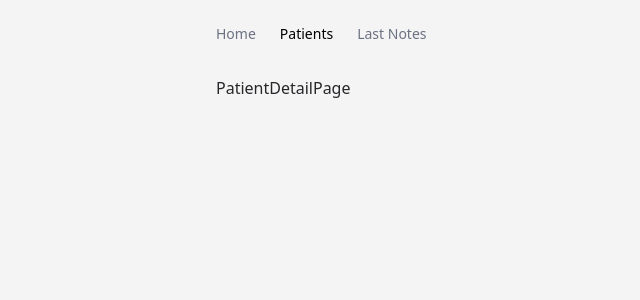
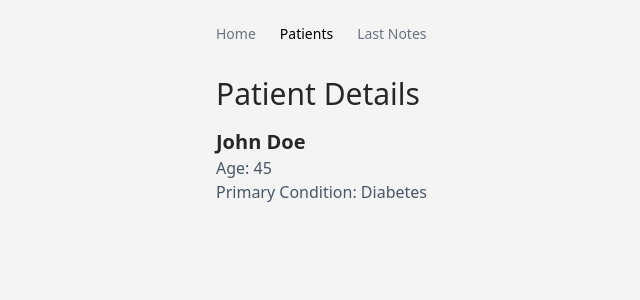
Before and after one commit to manumorante/track-patients, a React (Vite) app: page /patients/1 in a window 1280 px wide. Shown: the top 300 px of the page, without its empty margins (64-704 px from the left). Built offline with nearby package versions, Linux system fonts and the light colour scheme.

Commit message:
feat: simple patient detail view

```diff
--- a/src/pages/PatientDetailPage.tsx
+++ b/src/pages/PatientDetailPage.tsx
@@ -1,3 +1,32 @@
+import { useParams } from 'react-router-dom'
+import { usePatient } from '@/hooks/usePatients'
+
 export default function PatientDetailPage() {
-  return <div>PatientDetailPage</div>
+  const { id } = useParams()
+  const { data: patient, isLoading, error } = usePatient(id!)
+
+  if (isLoading) {
+    return <div>Loading patient information...</div>
+  }
+
+  if (error) {
+    return <div>Error loading patient: {error.message}</div>
+  }
+
+  if (!patient) {
+    return <div>Patient not found</div>
+  }
+
+  return (
+    <div>
+      <h1 className="mb-4 text-3xl">Patient Details</h1>
+      <div className="space-y-4">
+        <div>
+          <h2 className="text-xl font-semibold">{patient.name}</h2>
+          <p className="text-gray-600">Age: {patient.age}</p>
+          <p className="text-gray-600">Primary Condition: {patient.primaryCondition}</p>
+        </div>
+      </div>
+    </div>
+  )
 }
```
